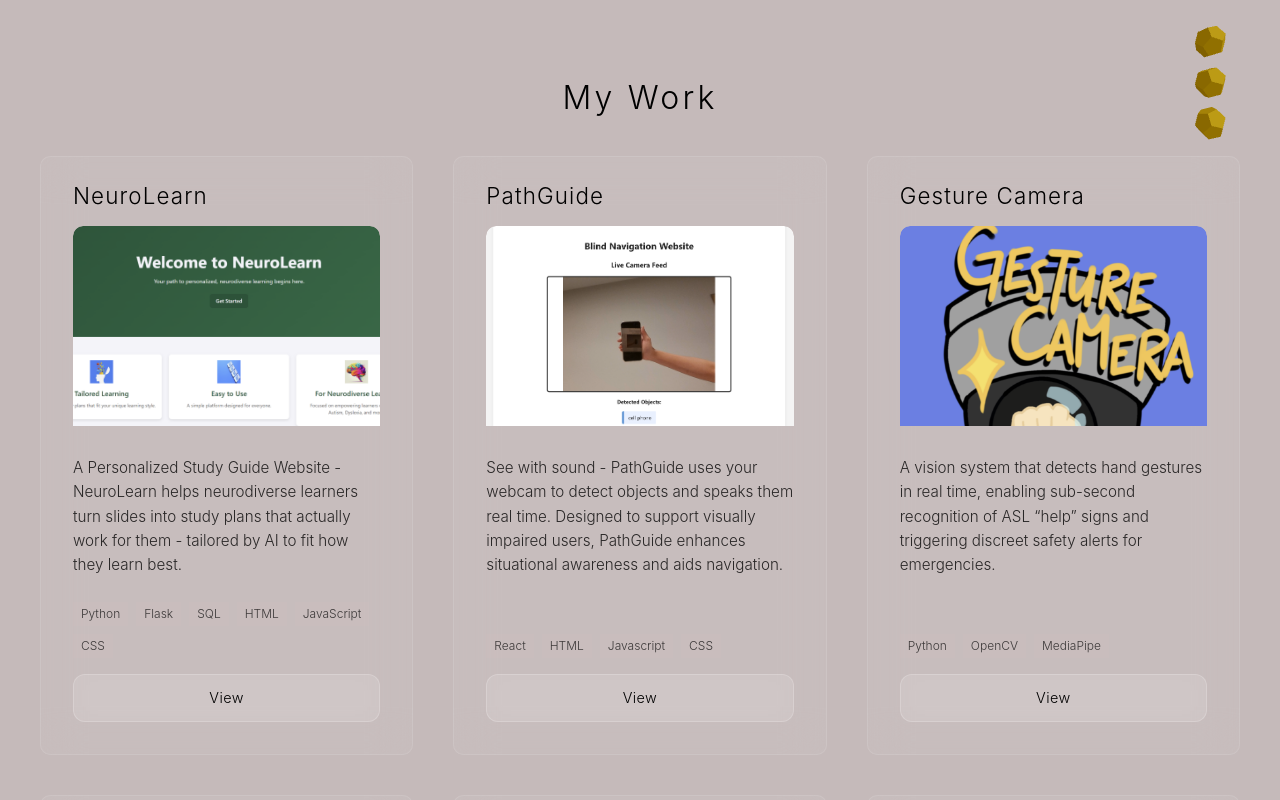
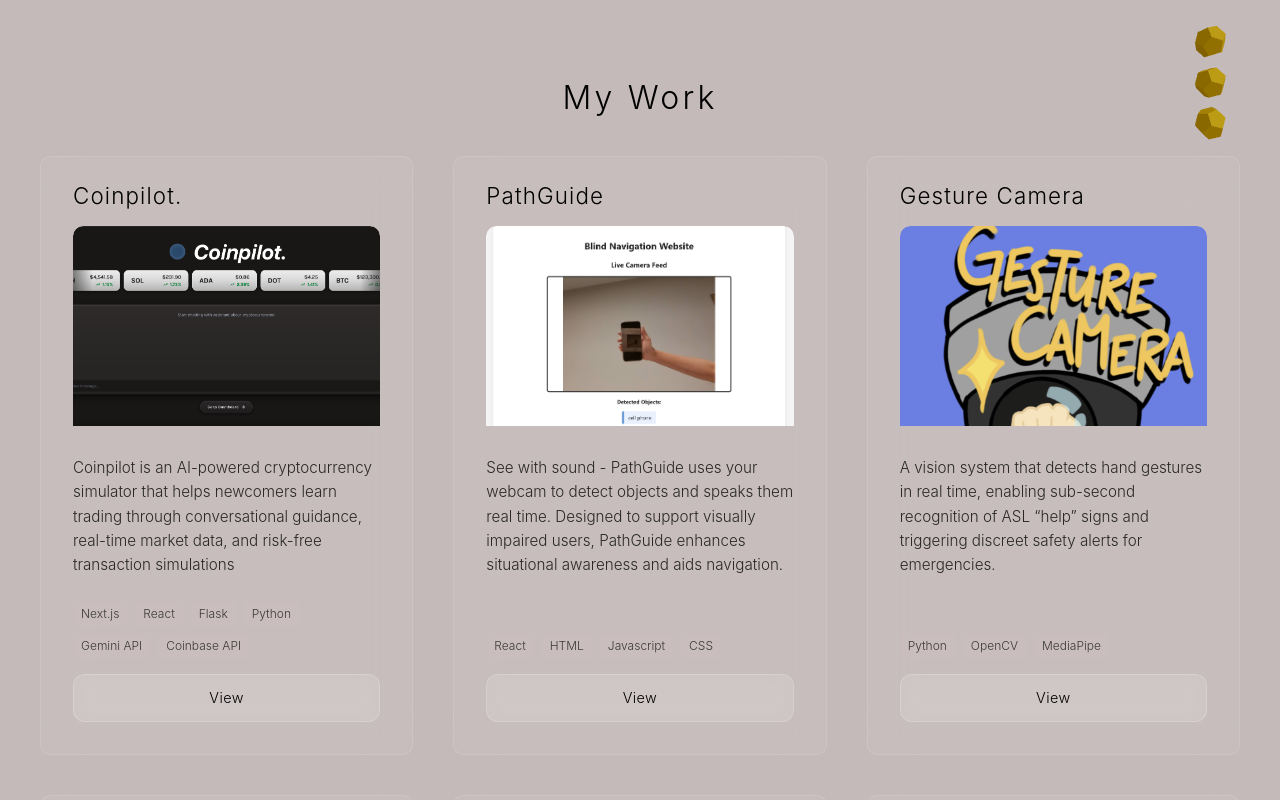
Before and after one commit to mswq/Me, a React (Vite) app in the folder me/: page /projects in a window 1280 px wide. Shown: the top 800 px of the page. Built offline with nearby package versions, Linux system fonts and the light colour scheme.

Commit message:
+coinpilot

```diff
--- a/me/src/components/Projects.jsx
+++ b/me/src/components/Projects.jsx
@@ -36,11 +36,11 @@ function Projects () {
 
     const projects = [
         {
-            title: "NeuroLearn",
-            imgSrc: "projectFace/NeuroLearn.png",
-            description: "A Personalized Study Guide Website - NeuroLearn helps neurodiverse learners turn slides into study plans that actually work for them - tailored by AI to fit how they learn best.",
-            technologies: ["Python", "Flask", "SQL", "HTML", "JavaScript", "CSS"],
-            viewLink: "https://github.com/mswq/NeuroLearn"
+            title: "Coinpilot.",
+            imgSrc: "projectFace/Coinpilot.png",
+            description: "Coinpilot is an AI-powered cryptocurrency simulator that helps newcomers learn trading through conversational guidance, real-time market data, and risk-free transaction simulations",
+            technologies: ["Next.js", "React", "Flask", "Python", "Gemini API", "Coinbase API"],
+            viewLink: "https://coinpilot.biz/home"
         },
         {
             title: "PathGuide",
@@ -55,6 +55,13 @@ function Projects () {
             description: "A vision system that detects hand gestures in real time, enabling sub-second recognition of ASL “help” signs and triggering discreet safety alerts for emergencies.",
             technologies: ["Python", "OpenCV", "MediaPipe"],
             viewLink: "https://github.com/mswq/Gesture-Camera"
+        },
+        {
+            title: "NeuroLearn",
+            imgSrc: "projectFace/NeuroLearn.png",
+            description: "A Personalized Study Guide Website - NeuroLearn helps neurodiverse learners turn slides into study plans that actually work for them - tailored by AI to fit how they learn best.",
+            technologies: ["Python", "Flask", "SQL", "HTML", "JavaScript", "CSS"],
+            viewLink: "https://github.com/mswq/NeuroLearn"
         },
         {
             title: "Finance Assistant",
```
Also changed, not shown: me/public/projectFace/Coinpilot.png (added).
